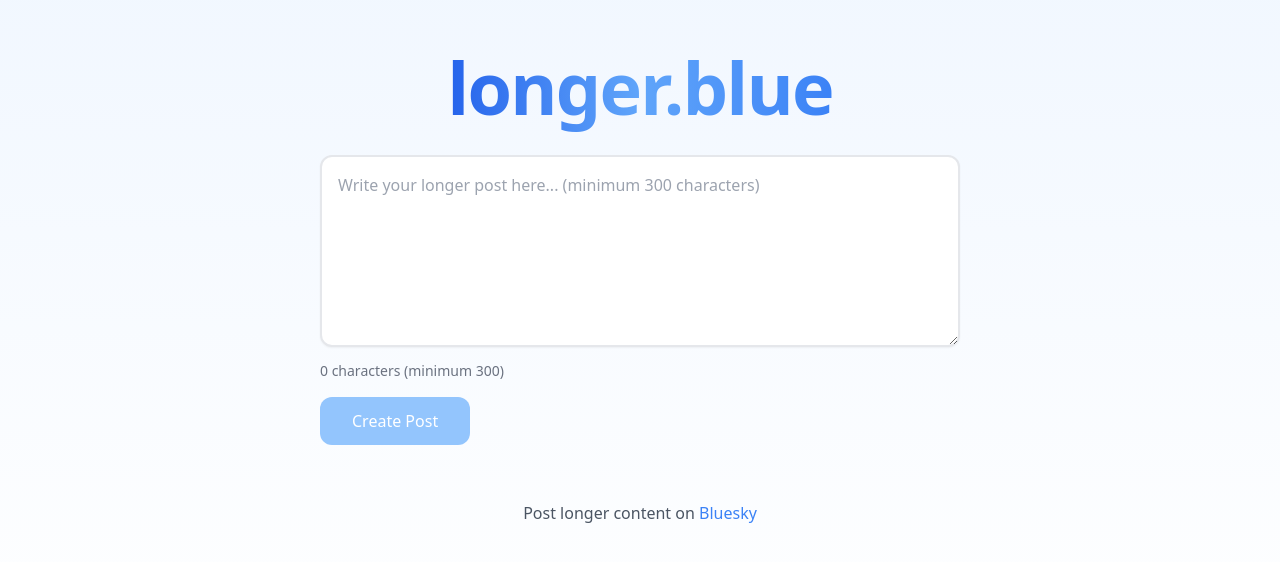
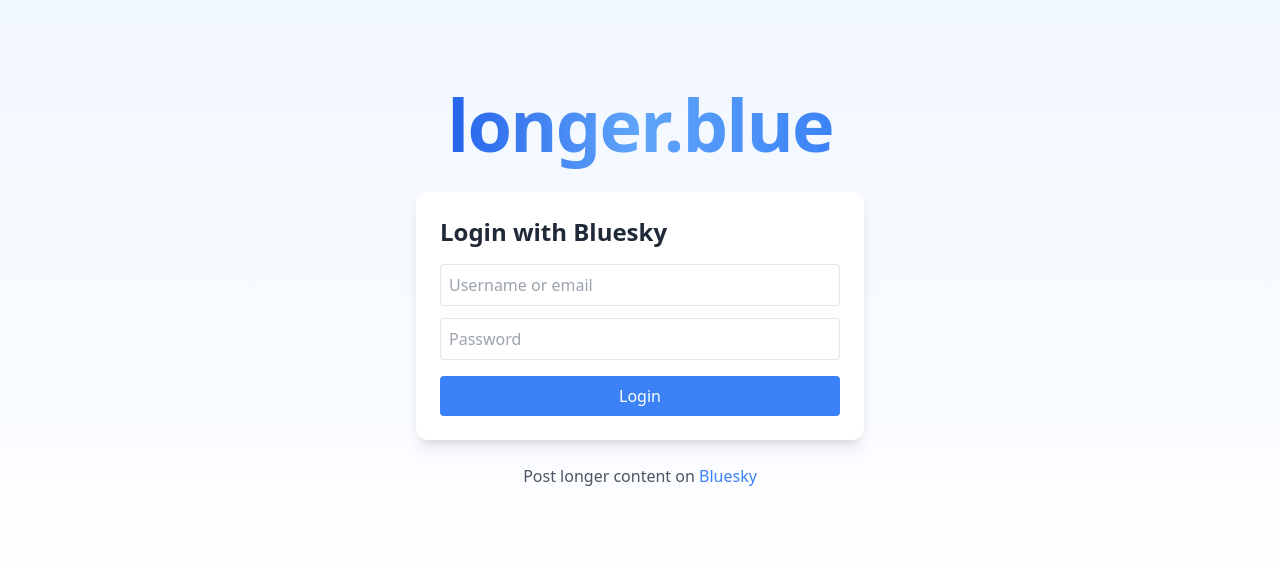
Before and after one commit to EinGuterWaran/longer.blue, a SvelteKit app: page / in a window 1280 px wide. Shown: the part 120-682 px from the top of the page. Built offline with nearby package versions, Linux system fonts and the light colour scheme; no server answers; the database is empty.

Commit message:
Implement bsky auth

```diff
--- a/package.json
+++ b/package.json
@@ -26,6 +26,8 @@
   },
   "type": "module",
   "dependencies": {
+    "@atproto/api": "^0.13.23",
+    "@atproto/xrpc-server": "^0.7.4",
     "@vercel/postgres": "^0.5.1",
     "dotenv": "^16.0.3",
     "html-escaper": "^3.0.3",
--- a/src/routes/+page.svelte
+++ b/src/routes/+page.svelte
@@ -1,37 +1,138 @@
 <script>
+  import { onMount } from 'svelte'
+
   let content = $state('')
   let isSubmitting = $state(false)
   let hasInteracted = $state(false)
-  let characterCount = $derived(content.length)
-  let isValidLength = $derived(characterCount >= 300)
-  let showValidation = $derived(hasInteracted && content.length > 0)
+  let isLoggedIn = $state(false)
+  let userHandle = $state('')
+  let jwt = $state('')
+  let userDid = $state('')
+  let userAvatar = $state('')
+  let showValidation = $state(false)
+  let characterCount = $state(0)
+
+  // Login form states
+  let identifier = $state('')
+  let password = $state('')
+  let loginError = $state('')
+
+  async function fetchUserProfile(handle) {
+    try {
+      const response = await fetch(`https://api.bsky.app/xrpc/app.bsky.actor.getProfile?actor=${handle}`)
+      const data = await response.json()
+      if (data.avatar) {
+        userAvatar = data.avatar
+      }
+    } catch (error) {
+      console.error('Error fetching profile:', error)
+    }
+  }
+
+  onMount(() => {
+    // Check for stored credentials
+    const storedJwt = localStorage.getItem('jwt')
+    const storedHandle = localStorage.getItem('userHandle')
+    const storedDid = localStorage.getItem('userDid')
+
+    if (storedJwt && storedHandle && storedDid) {
+      isLoggedIn = true
+      jwt = storedJwt
+      userHandle = storedHandle
+      userDid = storedDid
+      fetchUserProfile(storedHandle)
+    }
+  })
+
+  function logout() {
+    isLoggedIn = false
+    jwt = ''
+    userHandle = ''
+    userDid = ''
+    localStorage.removeItem('jwt')
+    localStorage.removeItem('userHandle')
+    localStorage.removeItem('userDid')
+    window.location.reload()
+  }
+
+  // Computed value for validation
+  let isValidLength = $derived(characterCount >= 300 && characterCount <= 10000)
 
   function handleInput(event) {
     content = event.target.value
+    characterCount = content.trim().length
+    if (!hasInteracted && content.length > 0) {
       hasInteracted = true
+      showValidation = true
+    }
+  }
+
+  async function login() {
+    try {
+      const response = await fetch('/api/auth', {
+        method: 'POST',
+        headers: {
+          'Content-Type': 'application/json',
+        },
+        body: JSON.stringify({ identifier, password }),
+      })
+
+      const data = await response.json()
+
+      if (data.success) {
+        isLoggedIn = true
+        userHandle = data.handle
+        jwt = data.accessJwt
+        userDid = data.did
+        // Store credentials
+        localStorage.setItem('jwt', data.accessJwt)
+        localStorage.setItem('userHandle', data.handle)
+        localStorage.setItem('userDid', data.did)
+        loginError = ''
+        // Fetch profile data
+        fetchUserProfile(data.handle)
+      } else {
+        loginError = data.error
+      }
+    } catch (error) {
+      console.error('Login error:', error)
+      loginError = 'Failed to login'
+    }
   }
 
   async function createPost() {
-    if (!content.trim() || !isValidLength) return
+    if (!content.trim() || !isLoggedIn) return
 
     isSubmitting = true
     try {
+      console.log('Sending post request with JWT:', jwt)
+      console.log('Current userDid:', userDid)
+
       const response = await fetch('/api/posts', {
         method: 'POST',
         headers: {
           'Content-Type': 'application/json',
+          'Authorization': `Bearer ${jwt}`
         },
-        body: JSON.stringify({ content }),
+        body: JSON.stringify({
+          content,
+          authorDid: userDid
+        }),
       })
 
-      if (!response.ok) throw new Error('Failed to create post')
+      console.log('Response status:', response.status)
+      const responseText = await response.text()
+      console.log('Response body:', responseText)
 
-      const result = await response.json()
-      content = '' // Clear the textarea
-      // Optionally refresh the page to show the new post
+      if (!response.ok) {
+        throw new Error(`Failed to create post: ${responseText}`)
+      }
+
+      const result = JSON.parse(responseText)
+      content = ''
       window.location.reload()
     } catch (error) {
-      console.error('Error:', error)
+      console.error('Detailed error:', error)
       alert('Failed to create post. Please try again.')
     } finally {
       isSubmitting = false
@@ -44,6 +145,32 @@
     longer.blue
   </h1>
 
+  {#if !isLoggedIn}
+    <div class="w-full max-w-md p-6 bg-white dark:bg-gray-800 rounded-xl shadow-lg">
+      <h2 class="text-2xl font-bold mb-4 text-gray-800 dark:text-white">Login with Bluesky</h2>
+      {#if loginError}
+        <div class="mb-4 p-3 bg-red-100 text-red-700 rounded-lg">{loginError}</div>
+      {/if}
+      <input
+        type="text"
+        bind:value={identifier}
+        placeholder="Username or email"
+        class="w-full mb-3 p-2 border rounded"
+      />
+      <input
+        type="password"
+        bind:value={password}
+        placeholder="Password"
+        class="w-full mb-4 p-2 border rounded"
+      />
+      <button
+        on:click={login}
+        class="w-full px-4 py-2 bg-blue-500 text-white rounded hover:bg-blue-600"
+      >
+        Login
+      </button>
+    </div>
+  {:else}
     <div class="w-full max-w-2xl mb-8 px-4">
       <div class="relative group">
         <textarea
@@ -73,6 +200,7 @@
         {/if}
       </button>
     </div>
+  {/if}
 
   <div class="w-full max-w-lg mt-6 font-light text-center text-gray-600 dark:text-gray-300">
     Post longer content on
@@ -83,4 +211,23 @@
       Bluesky
     </a>
   </div>
+
+  {#if isLoggedIn}
+    <div class="fixed top-4 right-4 flex items-center gap-4">
+      <div class="flex items-center gap-2">
+        <img
+          src={userAvatar || `https://ui-avatars.com/api/?name=${userHandle}`}
+          alt="Profile"
+          class="w-8 h-8 rounded-full"
+        />
+        <span class="text-gray-700 dark:text-gray-300">{userHandle}</span>
+      </div>
+      <button
+        on:click={logout}
+        class="px-3 py-1 text-sm text-white bg-red-500 rounded-lg hover:bg-red-600 transition-colors"
+      >
+        Logout
+      </button>
+    </div>
+  {/if}
 </main>
--- /dev/null
+++ b/src/routes/api/auth/+server.js
@@ -0,0 +1,35 @@
+import { BskyAgent } from '@atproto/api'
+import { json } from '@sveltejs/kit'
+
+export async function POST({ request }) {
+  const { identifier, password } = await request.json()
+
+  const agent = new BskyAgent({
+    service: 'https://bsky.social'
+  })
+
+  try {
+    const { success, data } = await agent.login({
+      identifier,
+      password
+    })
+
+    if (!success) {
+      throw new Error('Login failed')
+    }
+
+    return json({
+      success: true,
+      did: data.did,
+      handle: data.handle,
+      accessJwt: data.accessJwt,
+      refreshJwt: data.refreshJwt
+    })
+  } catch (error) {
+    console.error('Login error:', error)
+    return json({
+      success: false,
+      error: 'Invalid credentials'
+    }, { status: 401 })
+  }
+}
--- a/src/routes/api/posts/+server.js
+++ b/src/routes/api/posts/+server.js
@@ -3,6 +3,7 @@
 import { json } from '@sveltejs/kit'
 import { nanoid } from 'nanoid'
 import { escape } from 'html-escaper'
+import { BskyAgent } from '@atproto/api'
 
 // Rate limiting configuration
 const RATE_LIMIT_WINDOW = 60 * 1000 // 1 minute
@@ -39,14 +40,56 @@
 export async function POST({ request, getClientAddress }) {
   const clientIp = getClientAddress()
 
+  // Get authorization header
+  const authHeader = request.headers.get('Authorization')
+  console.log('Received Authorization header:', authHeader ? 'Present' : 'Missing')
+
+  if (!authHeader || !authHeader.startsWith('Bearer ')) {
+    console.error('Missing or invalid Authorization header')
+    return json({ error: 'Unauthorized - No token' }, { status: 401 })
+  }
+
+  const jwt = authHeader.split(' ')[1]
+  console.log('Extracted JWT:', jwt.substring(0, 10) + '...')
+
+  // Parse request body first
+  const body = await request.json()
+  const { content, authorDid } = body
+
+  // Validate JWT and get user DID
+  let userDid
+  try {
+    console.log('Creating BskyAgent...')
+    const agent = new BskyAgent({
+      service: 'https://bsky.social'
+    })
+
+    console.log('Attempting to resume session with DID:', authorDid)
+    await agent.resumeSession({
+      did: authorDid,
+      accessJwt: jwt
+    })
+
+    userDid = agent.session?.did
+
+    if (!userDid) {
+      console.error('No DID found in session after successful resumeSession')
+      return json({ error: 'Unauthorized - Invalid session' }, { status: 401 })
+    }
+
+    if (userDid !== authorDid) {
+      console.error('DID mismatch:', { sessionDid: userDid, authorDid })
+      return json({ error: 'Unauthorized - DID mismatch' }, { status: 401 })
+    }
+
+    console.log('Successfully validated DID:', userDid)
+
     // Rate limiting check
     if (!checkRateLimit(clientIp)) {
       return json({ error: 'Too many requests' }, { status: 429 })
     }
 
     try {
-    const { content } = await request.json()
-
       // Input validation
       if (!content || typeof content !== 'string') {
         return json({ error: 'Invalid content' }, { status: 400 })
@@ -69,12 +112,11 @@
       })
 
       const shortUrl = nanoid(8)
-    const authorDid = 'placeholder_did'
 
       // Use parameterized query to prevent SQL injection
       const { rows } = await db.query(
         'INSERT INTO posts (content, short_url, author_did) VALUES ($1, $2, $3) RETURNING id, short_url, created_at',
-      [sanitizedContent, shortUrl, authorDid]
+        [sanitizedContent, shortUrl, userDid]
       )
 
       // Don't return the full content in the response
@@ -90,4 +132,11 @@
       console.error('Error creating post:', error)
       return json({ error: 'Internal server error' }, { status: 500 })
     }
+  } catch (error) {
+    console.error('Detailed token validation error:', error)
+    return json({
+      error: 'Invalid token',
+      details: error.message
+    }, { status: 401 })
   }
+}
```
Also changed, not shown: 1 other file (tests, documents, lock files or other folders). Lines whose indentation alone changed are shown as unchanged.
